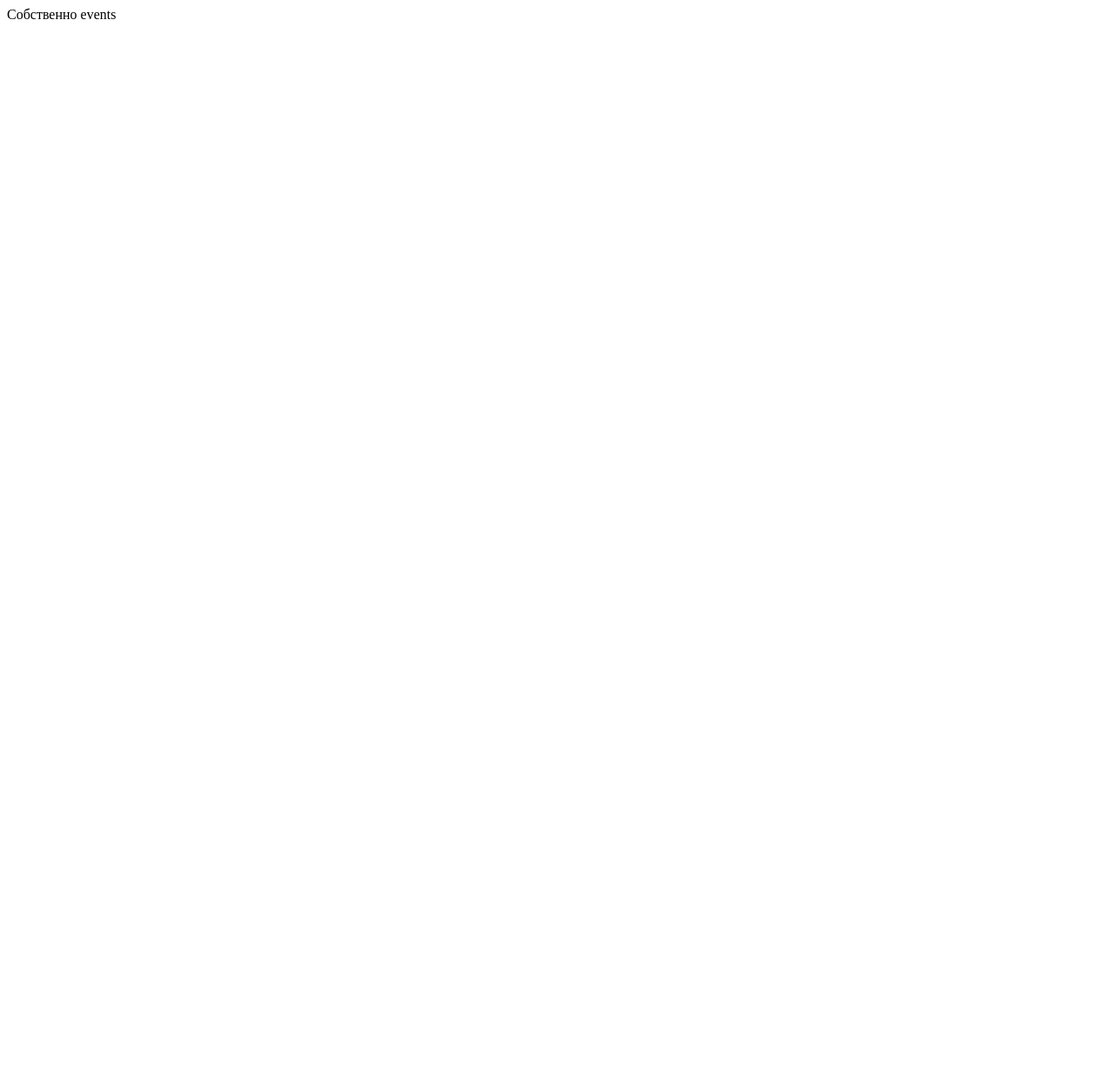
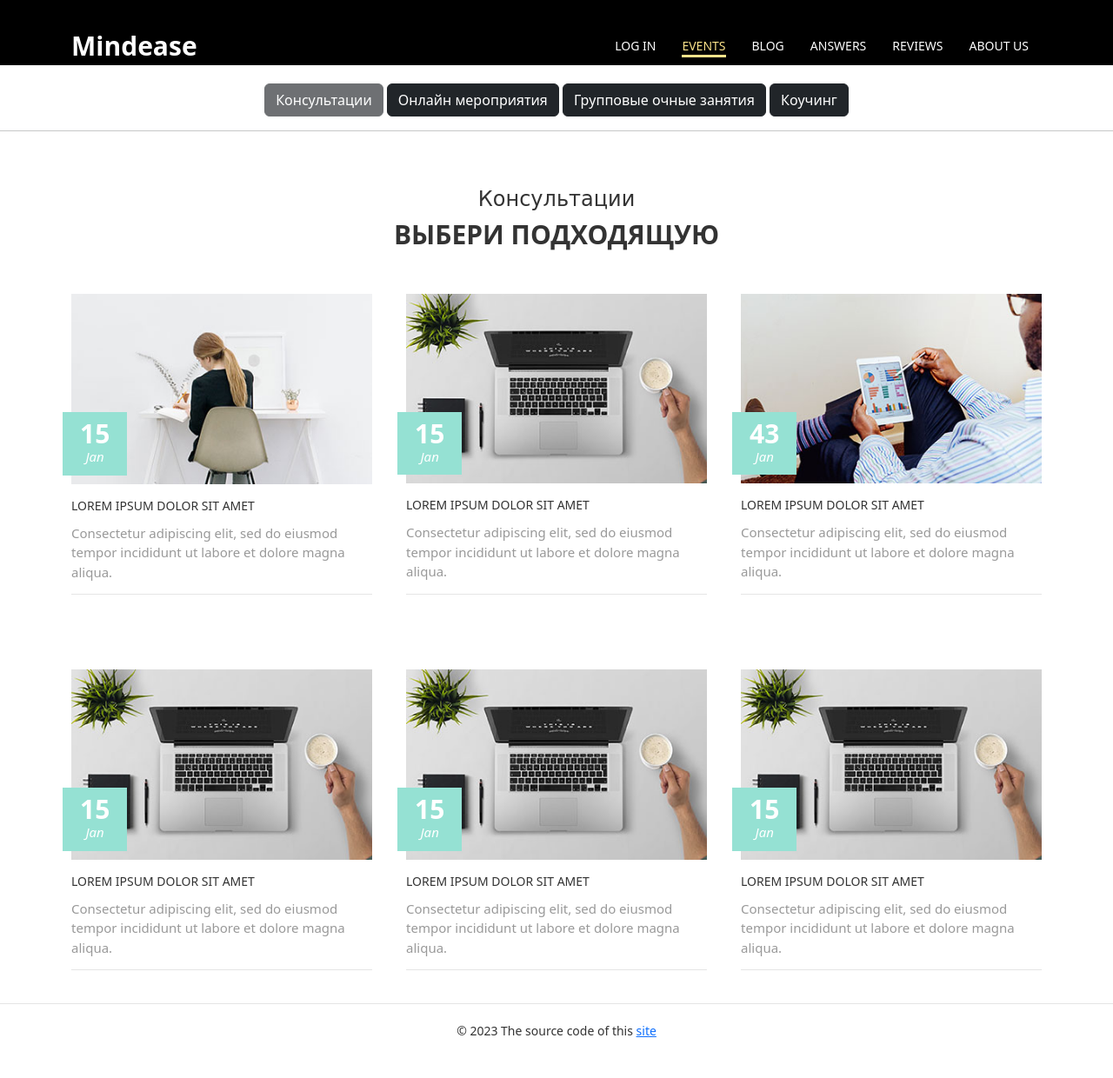
Before and after one commit to AmirHusnutdinov/Peak-of-Reason, a Flask app: page /events in a window 1280 px wide. Before the commit the page is almost empty. Shown: the whole page at 87% size. Before the commit the page ends 22 px from the top, so only its background shows below. Run offline with Flask 2, Linux system fonts and the light colour scheme.

Commit message:
start to make events

```diff
--- a/Events/events.py
+++ b/Events/events.py
@@ -1,4 +1,16 @@
+from flask import render_template
+from Links import about_us, blog, reviews, answers, events, authorization, general
+
+
 class Events:
     @staticmethod
     def event():
-        return "Собственно events"
+        return render_template('event1.html',
+                               general=general,
+                               about_us=about_us,
+                               blog=blog,
+                               reviews=reviews,
+                               answers=answers,
+                               events=events,
+                               authorization=authorization
+                               )
--- a/templates/answers_page.html
+++ b/templates/answers_page.html
@@ -7,7 +7,7 @@
     <link rel="stylesheet" href="../static/assets/css/style2.css">
     <link href="https://fonts.googleapis.com/css?family=Kaushan+Script|Montserrat:400,700&amp;subset=cyrillic-ext" rel="stylesheet">
     <link href="https://cdn.jsdelivr.net/npm/bootstrap@5.3.0-alpha1/dist/css/bootstrap.min.css" rel="stylesheet" integrity="sha384-GLhlTQ8iRABdZLl6O3oVMWSktQOp6b7In1Zl3/Jr59b6EGGoI1aFkw7cmDA6j6gD" crossorigin="anonymous">
-    <title>Blog</title>
+    <title>Answers</title>
 </head>
 <body>
     <header class="header">
--- a/templates/contact_page.html
+++ b/templates/contact_page.html
@@ -1,11 +1,11 @@
 <!DOCTYPE html>
-<html lang="en">
+<html lang="ru">
 <head>
     <meta charset="UTF-8">
     <link rel= "stylesheet" type= "text/css" href= "{{ url_for('static',filename='assets/css/style2.css') }}">
     <link href="https://fonts.googleapis.com/css?family=Kaushan+Script|Montserrat:400,700&amp;subset=cyrillic-ext" rel="stylesheet">
     <link href="https://cdn.jsdelivr.net/npm/bootstrap@5.3.0-alpha1/dist/css/bootstrap.min.css" rel="stylesheet" integrity="sha384-GLhlTQ8iRABdZLl6O3oVMWSktQOp6b7In1Zl3/Jr59b6EGGoI1aFkw7cmDA6j6gD" crossorigin="anonymous">
-    <title>Mindease</title>
+    <title>About_us</title>
 </head>
 <body>
 
--- /dev/null
+++ b/templates/event1.html
@@ -0,0 +1,213 @@
+<!DOCTYPE html>
+<html lang="ru">
+<head>
+    <meta charset="UTF-8">
+    <link rel="stylesheet" href="../static/assets/css/style3.css">
+    <link href="https://fonts.googleapis.com/css?family=Kaushan+Script|Montserrat:400,700&amp;subset=cyrillic-ext" rel="stylesheet">
+    <link href="https://cdn.jsdelivr.net/npm/bootstrap@5.3.0-alpha1/dist/css/bootstrap.min.css" rel="stylesheet" integrity="sha384-GLhlTQ8iRABdZLl6O3oVMWSktQOp6b7In1Zl3/Jr59b6EGGoI1aFkw7cmDA6j6gD" crossorigin="anonymous">
+    <title>Events</title>
+</head>
+
+<body>
+<header class="header">
+    <div class="container">
+        <div class="header__inner">
+            <div>
+            <a class="header__logo" href="{{general}}" style="text-decoration: none;">Mindease </a></div>
+
+            <nav class="nav">
+                <a class="nav__link" href="{{authorization}}">LOG IN</a>
+                <a class="nav__link active" href="{{events}}">Events</a>
+                <a class="nav__link" href="{{blog}}">Blog</a>
+                <a class="nav__link" href="{{answers}}">Answers</a>
+                <a class="nav__link" href="{{reviews}}">Reviews</a>
+                <a class="nav__link" href="{{about_us}}">About us</a>
+            </nav>
+        </div>
+    </div>
+</header>
+<br>
+<br>
+<br>
+<br>
+
+<div class="text-center">
+    <button type="button" class="btn btn-dark" disabled>Консультации</button>
+    <button type="button" class="btn btn-dark">Онлайн мероприятия</button>
+    <button type="button" class="btn btn-dark">Групповые очные занятия</button>
+    <button type="button" class="btn btn-dark">Коучинг</button>
+</div>
+<hr>
+<br>
+
+<br>
+
+    <div class="container">
+
+        <div class="section__header">
+            <h3 class="section__suptitle">Консультации</h3>
+            <h2 class="section__title">Выбери подходящую</h2>
+        </div>
+
+        <div class="blog">
+            <div class="blog__item">
+                <div class="blog__header">
+                    <a href="#">
+                        <img class="blog__photo" src="../static/assets/images/blog/1.jpg" alt="">
+                    </a>
+                    <div class="blog__date">
+                        <div class="blog__date-day">15</div>
+                        Jan
+                    </div>
+                </div>
+                <div class="blog__content">
+                    <div class="blog__title">
+                        <a href="#">Lorem ipsum dolor sit amet</a>
+                    </div>
+                    <div class="blog__text">Consectetur adipiscing elit, sed do eiusmod tempor incididunt ut labore et dolore magna aliqua.</div>
+                </div>
+                <div class="blog__footer">
+                    <div class="blog-stat">
+
+                    </div>
+                </div>
+            </div>
+
+            <div class="blog__item">
+                <div class="blog__header">
+                    <a href="#">
+                        <img class="blog__photo" src="../static/assets/images/blog/2.jpg" alt="">
+                    </a>
+                    <div class="blog__date">
+                        <div class="blog__date-day">15</div>
+                        Jan
+                    </div>
+                </div>
+                <div class="blog__content">
+                    <div class="blog__title">
+                        <a href="#">Lorem ipsum dolor sit amet</a>
+                    </div>
+                    <div class="blog__text">Consectetur adipiscing elit, sed do eiusmod tempor incididunt ut labore et dolore magna aliqua.</div>
+                </div>
+                <div class="blog__footer">
+                    <div class="blog-stat">
+
+                    </div>
+                </div>
+            </div>
+
+            <div class="blog__item">
+                <div class="blog__header">
+                    <a href="#">
+                        <img class="blog__photo" src="../static/assets/images/blog/3.jpg" alt="">
+                    </a>
+                    <div class="blog__date">
+                        <div class="blog__date-day">43</div>
+                        Jan
+                    </div>
+                </div>
+                <div class="blog__content">
+                    <div class="blog__title">
+                        <a href="#">Lorem ipsum dolor sit amet</a>
+                    </div>
+                    <div class="blog__text">Consectetur adipiscing elit, sed do eiusmod tempor incididunt ut labore et dolore magna aliqua.</div>
+                </div>
+                <div class="blog__footer">
+                    <div class="blog-stat">
+
+
+                    </div>
+
+                </div>
+
+            </div>
+
+        </div><!-- /.blog -->
+
+        <br>
+        <br>
+        <br>
+
+        <div class="blog">
+            <div class="blog__item">
+                <div class="blog__header">
+                    <a href="#">
+                        <img class="blog__photo" src="../static/assets/images/blog/2.jpg" alt="">
+                    </a>
+                    <div class="blog__date">
+                        <div class="blog__date-day">15</div>
+                        Jan
+                    </div>
+                </div>
+                <div class="blog__content">
+                    <div class="blog__title">
+                        <a href="#">Lorem ipsum dolor sit amet</a>
+                    </div>
+                    <div class="blog__text">Consectetur adipiscing elit, sed do eiusmod tempor incididunt ut labore et dolore magna aliqua.</div>
+                </div>
+                <div class="blog__footer">
+                    <div class="blog-stat">
+
+                    </div>
+                </div>
+            </div>
+
+
+            <div class="blog__item">
+                <div class="blog__header">
+                    <a href="#">
+                        <img class="blog__photo" src="../static/assets/images/blog/2.jpg" alt="">
+                    </a>
+                    <div class="blog__date">
+                        <div class="blog__date-day">15</div>
+                        Jan
+                    </div>
+                </div>
+                <div class="blog__content">
+                    <div class="blog__title">
+                        <a href="#">Lorem ipsum dolor sit amet</a>
+                    </div>
+                    <div class="blog__text">Consectetur adipiscing elit, sed do eiusmod tempor incididunt ut labore et dolore magna aliqua.</div>
+                </div>
+                <div class="blog__footer">
+                    <div class="blog-stat">
+
+                    </div>
+                </div>
+            </div>
+
+
+            <div class="blog__item">
+                <div class="blog__header">
+                    <a href="#">
+                        <img class="blog__photo" src="../static/assets/images/blog/2.jpg" alt="">
+                    </a>
+                    <div class="blog__date">
+                        <div class="blog__date-day">15</div>
+                        Jan
+                    </div>
+                </div>
+                <div class="blog__content">
+                    <div class="blog__title">
+                        <a href="#">Lorem ipsum dolor sit amet</a>
+                    </div>
+                    <div class="blog__text">Consectetur adipiscing elit, sed do eiusmod tempor incididunt ut labore et dolore magna aliqua.</div>
+                </div>
+                <div class="blog__footer">
+                    <div class="blog-stat">
+
+                    </div>
+                </div>
+            </div>
+
+        </div>
+
+    </div><!-- /.container -->
+</body>
+<br>
+<footer><div class="copyright">
+                © 2023 The source code of this <a href="https://github.com/AmirHusnutdinov/Peak-of-Reason">site</a>
+
+            </div></footer>
+<br>
+</html>
--- a/templates/reviews_page.html
+++ b/templates/reviews_page.html
@@ -1,5 +1,5 @@
 <!DOCTYPE html>
-<html lang="en">
+<html lang="ru">
 <head>
     <meta charset="UTF-8">
     <link rel="stylesheet" href="../static/assets/css/style4.css">
```
